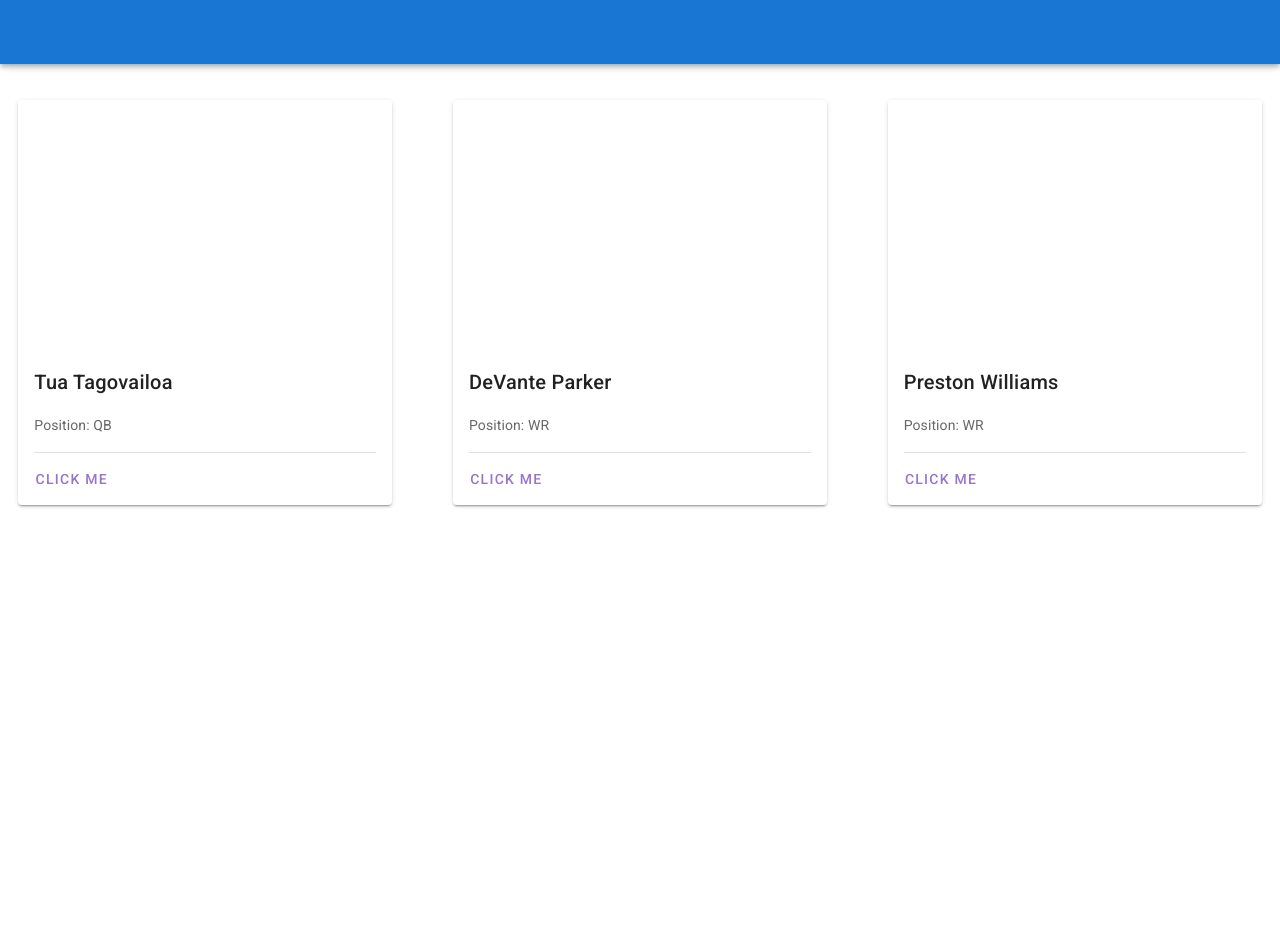
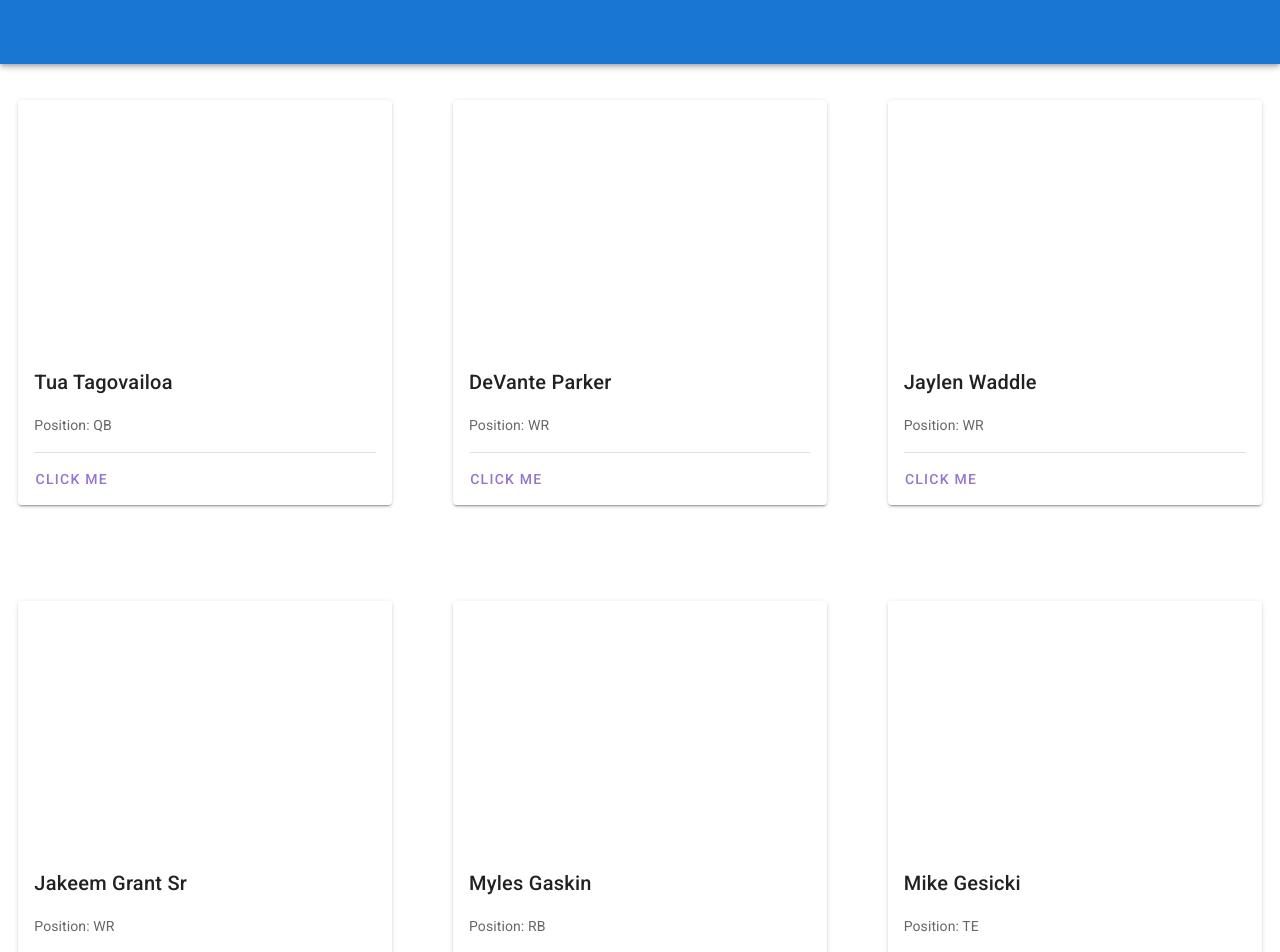
Before and after one commit to AdamBFriedman/Miami-Dolphins, a Vue app in the folder miami-dolphins/: page / in a window 1280 px wide. Shown: the top 952 px of the page. Before the commit the page ends 800 px from the top, so only its background shows below. Built offline with nearby package versions, Linux system fonts and the light colour scheme.

Commit message:
Update Dolphins depth chart data

```diff
--- a/miami-dolphins/src/components/Card.vue
+++ b/miami-dolphins/src/components/Card.vue
@@ -45,9 +45,57 @@ export default {
       },
       {
         id: 3,
-        name: "Preston Williams",
+        name: "Jaylen Waddle",
         src: "assets/logo.png",
         position: "WR",
+      },
+      {
+        id: 4,
+        name: "Jakeem Grant Sr",
+        src: "assets/logo.png",
+        position: "WR",
+      },
+      {
+        id: 5,
+        name: "Myles Gaskin",
+        src: "assets/logo.png",
+        position: "RB",
+      },
+      {
+        id: 6,
+        name: "Mike Gesicki",
+        src: "assets/logo.png",
+        position: "TE",
+      },
+      {
+        id: 7,
+        name: "Austin Jackson",
+        src: "assets/logo.png",
+        position: "LT",
+      },
+      {
+        id: 8,
+        name: "Solomon Kindley",
+        src: "assets/logo.png",
+        position: "LG",
+      },
+      {
+        id: 9,
+        name: "Michael Deiter",
+        src: "assets/logo.png",
+        position: "C",
+      },
+      {
+        id: 10,
+        name: "Robert Hunt",
+        src: "assets/logo.png",
+        position: "RG",
+      },
+      {
+        id: 11,
+        name: "Jesse Davis",
+        src: "assets/logo.png",
+        position: "RT",
       },
     ],
   }),
```
